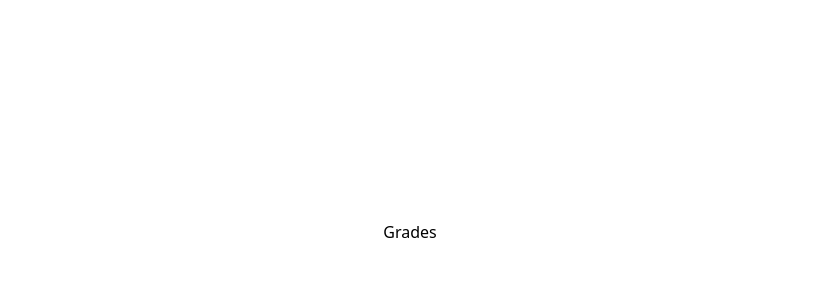
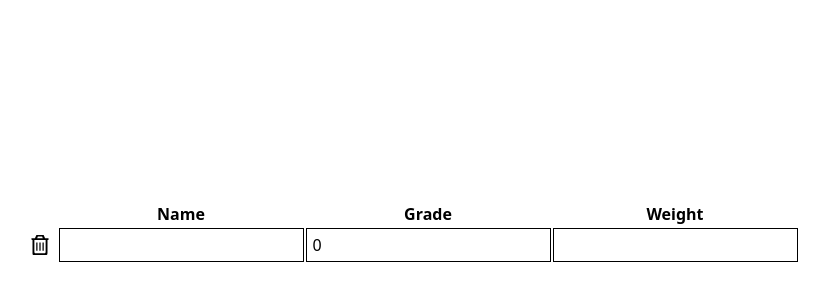
Before and after one commit to GuterBenutzername/cut-your-losses, a React (Vite) app: page /grades in a window 1280 px wide. Shown: the part 168-468 px from the top of the page, without its empty margins (230-1059 px from the left). Built offline with nearby package versions, Linux system fonts and the light colour scheme.

Commit message:
feat: start working on the grades section of the project

```diff
--- a/package.json
+++ b/package.json
@@ -15,6 +15,7 @@
     "match-sorter": "^6.3.1",
     "react": "^18.2.0",
     "react-dom": "^18.2.0",
+    "react-number-format": "^5.1.4",
     "react-router-dom": "^6.10.0",
     "sort-by": "^1.2.0",
     "styled-components": "^5.3.9",
--- a/src/state.ts
+++ b/src/state.ts
@@ -1,7 +1,10 @@
 import { create } from "zustand";
 
+import type Course from "./Course";
+
 const usePrimaryStore = create(() => ({
-  helloWorld: "Hello, World!",
+  courses: [] as Course[],
+  currentCourse: 0,
 }));
 
 export default usePrimaryStore;
--- a/src/templates/GradesTemplate.tsx
+++ b/src/templates/GradesTemplate.tsx
@@ -1,4 +1,12 @@
 import styled from "styled-components";
+import { NumericFormat } from "react-number-format";
+import { useState } from "react";
+
+function blurTarget(event: React.PointerEvent<HTMLButtonElement>) {
+  const target = event.target as HTMLButtonElement;
+  target.disabled = true;
+  target.disabled = false;
+}
 
 const GradesWrapper = styled.div`
   display: flex;
@@ -9,8 +17,93 @@ const GradesWrapper = styled.div`
   width: 100vw;
 `;
 
+const DeleteButton = styled.button`
+  display: flex;
+  align-items: center;
+  justify-content: center;
+  height: 34px;
+  width: 34px;
+  border: none;
+  border-radius: 100%;
+
+  &:hover,
+  &:focus {
+    background-color: #f44336;
+    color: white;
+    cursor: pointer;
+  }
+
+  &:active {
+    background-color: #d32f2f;
+  }
+`;
+
+const DeleteIcon = (
+  <svg height="20" viewBox="0 0 448 512" width="20">
+    <path d="m170.5 40-19 40h145l-19-40H177.1Zm147-40 36.7 80H424c13.3 0 24 10.7 24 24s-10.7 24-24 24h-8v304c-1 83-1 83-88 83H100c-68 0-68 0-68-83V128h-8c-13.3 0-24-10.7-24-24s10.7-24 24-24h69.8L132 0h142ZM80 128v304c0 17.7 14.3 32 32 32h224c17.7 0 32-14.3 32-32V128H80Zm80 64v208h-32V192h32Zm80 0v208h-32V192Zm80 0v208h-32V192Z" />
+  </svg>
+);
+
 function GradesTemplate() {
-  return <GradesWrapper>Grades</GradesWrapper>;
+  const [grade, setGrade] = useState(0);
+  return (
+    <GradesWrapper>
+      <table>
+        <thead>
+          <tr>
+            <th />
+            <th>Name</th>
+            <th>Grade</th>
+            <th>Weight</th>
+          </tr>
+        </thead>
+        <tbody>
+          <tr>
+            <td>
+              <DeleteButton
+                onMouseLeave={blurTarget}
+                onPointerLeave={blurTarget}
+                type="button"
+              >
+                {DeleteIcon}
+              </DeleteButton>
+            </td>
+            <td>
+              <input type="text" />
+            </td>
+            <td>
+              <input
+                min="0"
+                onChange={(event) => {
+                  if (Number.isNaN(Number.parseFloat(event.target.value))) {
+                    setGrade(0);
+                  } else {
+                    if (Number.parseFloat(event.target.value) > 1000) {
+                      return;
+                    }
+
+                    setGrade(Number.parseFloat(event.target.value));
+                  }
+                }}
+                step="1"
+                type="number"
+                value={grade.toString()}
+              />
+            </td>
+            <td>
+              <NumericFormat
+                allowNegative={false}
+                max="100"
+                min="0"
+                step="1"
+                suffix="%"
+              />
+            </td>
+          </tr>
+        </tbody>
+      </table>
+    </GradesWrapper>
+  );
 }
 
 export default GradesTemplate;
```
Also changed, not shown: src/Assignment.ts (added, +13 -0 lines), src/Course.ts (added, +12 -0 lines), .eslintrc.json, 1 other file (tests, documents, lock files or other folders).
